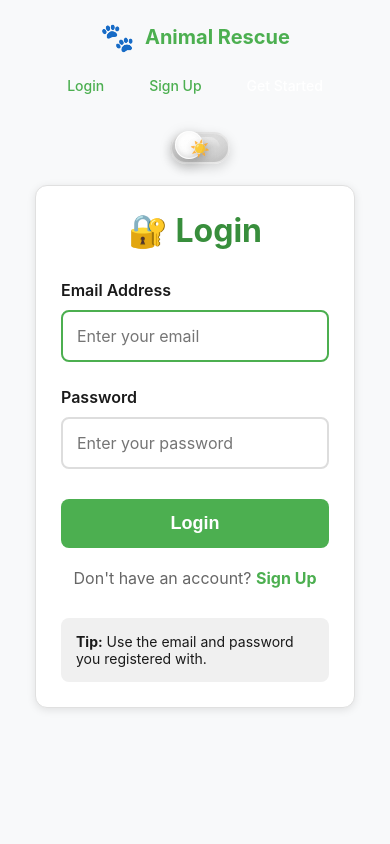
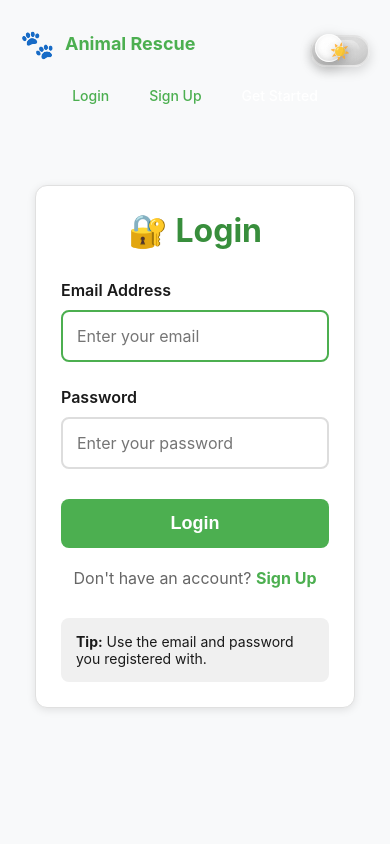
Before and after one commit to RajalingamMuthiah/animal-rescue, a React (Create React App) app: page /login in a window 390 px wide. Shown: the top 844 px of the page. Built offline with nearby package versions, Linux system fonts and the light colour scheme.

Commit message:
Fix mobile header layout and WhatsApp button

```diff
--- a/package.json
+++ b/package.json
@@ -15,6 +15,7 @@
     "@types/react-router-dom": "^5.3.3",
     "react": "^19.2.4",
     "react-dom": "^19.2.4",
+    "react-icons": "^5.5.0",
     "react-router-dom": "^7.13.0",
     "react-scripts": "5.0.1",
     "twilio": "^5.9.1",
--- a/src/components/Header.tsx
+++ b/src/components/Header.tsx
@@ -51,14 +51,17 @@ const Header: React.FC = () => {
   return (
     <header className={`header ${isScrolled ? 'scrolled' : ''}`}>
       <div className="header-container">
-        {/* Logo */}
-        <Link to="/" className="logo">
-          <span>🐾</span>
-          Animal Rescue
-        </Link>
+        {/* Header Top - Logo and Theme Toggle */}
+        <div className="header-top">
+          <Link to="/" className="logo">
+            <span>🐾</span>
+            Animal Rescue
+          </Link>
+          <JellySwitchToggle />
+        </div>
 
-        {/* Navigation Links */}
-        <div className="nav-links">
+        {/* Header Nav - Navigation Links */}
+        <div className="header-nav">
           {!isLoggedIn ? (
             <>
               <Link to="/login">Login</Link>
@@ -66,11 +69,9 @@ const Header: React.FC = () => {
               <Link to="/rescue" className="btn btn-primary">
                 Get Started
               </Link>
-              <JellySwitchToggle />
             </>
           ) : (
             <>
-              <JellySwitchToggle />
               <div className="user-menu" ref={dropdownRef}>
               {/* User Avatar Button */}
               <button
--- a/src/components/WhatsAppButton.tsx
+++ b/src/components/WhatsAppButton.tsx
@@ -1,26 +1,22 @@
-// WhatsApp Button Component - Floating button to open WhatsApp group
+// WhatsApp Button Component - Professional floating button with official logo
 import React from 'react';
+import { FaWhatsapp } from 'react-icons/fa';
+
+const WhatsAppIcon = FaWhatsapp as unknown as React.FC<React.SVGProps<SVGSVGElement>>;
 
 const WhatsAppButton: React.FC = () => {
-  // Handle WhatsApp click - opens WhatsApp group link
   const handleWhatsAppClick = () => {
-    // Replace with actual WhatsApp group link
     window.open('https://chat.whatsapp.com/EidHbbXLJF6GvCiPwHRpe3?mode=gi_t', '_blank');
   };
 
   return (
     <button
-      className="floating-btn"
+      className="whatsapp-floating-btn"
       onClick={handleWhatsAppClick}
-      style={{
-        bottom: '20px',
-        left: '20px',
-        backgroundColor: '#25D366',
-        color: 'white',
-      }}
-      title="Contact us on WhatsApp"
+      aria-label="WhatsApp"
+      title="WhatsApp"
     >
-      💬
+      <WhatsAppIcon aria-hidden="true" focusable="false" />
     </button>
   );
 };
--- a/src/styles/global.css
+++ b/src/styles/global.css
@@ -196,6 +196,32 @@ label {
   transform: scale(1.1);
 }
 
+/* Professional WhatsApp Floating Button - Official Logo */
+.whatsapp-floating-btn {
+  position: fixed;
+  bottom: 20px;
+  left: 20px;
+  width: 52px;
+  height: 52px;
+  border-radius: 50%;
+  background-color: #ffffff;
+  border: none;
+  cursor: pointer;
+  display: flex;
+  align-items: center;
+  justify-content: center;
+  z-index: 999;
+  box-shadow: 0 4px 12px rgba(0, 0, 0, 0.18);
+  padding: 0;
+  color: #25D366;
+  font-size: 28px;
+}
+
+.whatsapp-floating-btn:focus-visible {
+  outline: 2px solid #25D366;
+  outline-offset: 2px;
+}
+
 /* Stats Cards */
 .stats-grid {
   display: grid;
--- a/src/styles/header.css
+++ b/src/styles/header.css
@@ -33,6 +33,28 @@
   padding: 0 20px;
 }
 
+/* Desktop: Header top + nav on same row */
+.header-top {
+  display: contents;
+}
+
+.header-nav {
+  display: flex;
+  gap: 15px;
+  align-items: center;
+  margin-left: auto;
+  order: 1;
+}
+
+.logo {
+  order: 0;
+}
+
+.jelly-switch-container {
+  order: 2;
+  margin-left: 12px;
+}
+
 .logo {
   font-size: 24px;
   font-weight: bold;
@@ -44,11 +66,6 @@
   transition: all 0.3s ease;
 }
 
-/* Logo text white when header is transparent (hero section) */
-/*.header:not(.scrolled) .logo {
-  color: #ffffff;
-}*/
-
 .logo span {
   font-size: 28px;
 }
@@ -59,8 +76,8 @@
   align-items: center;
 }
 
-.nav-links a,
-.nav-links button {
+.header-nav a,
+.header-nav button {
   text-decoration: none;
   color: var(--primary-green);
   font-weight: 500;
@@ -74,32 +91,32 @@
 }
 
 /* When scrolled, change text color to dark */
-.header.scrolled .nav-links a,
-.header.scrolled .nav-links button {
+.header.scrolled .header-nav a,
+.header.scrolled .header-nav button {
   color: var(--text-primary);
 }
 
-:root[data-theme='dark'] .header.scrolled .nav-links a,
-:root[data-theme='dark'] .header.scrolled .nav-links button {
+:root[data-theme='dark'] .header.scrolled .header-nav a,
+:root[data-theme='dark'] .header.scrolled .header-nav button {
   color: var(--text-primary);
 }
 
-.nav-links a:hover,
-.nav-links button:hover {
+.header-nav a:hover,
+.header-nav button:hover {
   color: var(--primary-green);
 }
 
 /* Scrolled state hover */
-.header.scrolled .nav-links a:hover,
-.header.scrolled .nav-links button:hover {
+.header.scrolled .header-nav a:hover,
+.header.scrolled .header-nav button:hover {
   background-color: var(--light-green);
 }
 
-.nav-links .btn-primary {
+.header-nav .btn-primary {
   color: var(--white);
 }
 
-.nav-links .btn-primary:hover {
+.header-nav .btn-primary:hover {
   background-color: var(--dark-green);
   color: var(--white);
 }
@@ -255,22 +272,39 @@
 @media (max-width: 768px) {
   .header-container {
     flex-direction: column;
-    gap: 15px;
+    gap: 12px;
   }
 
-  .nav-links {
-    flex-wrap: wrap;
-    justify-content: center;
+  .header-top {
+    width: 100%;
+    display: flex;
+    justify-content: space-between;
+    align-items: center;
+    gap: 12px;
+    order: 0;
   }
 
-  .nav-links a,
-  .nav-links button {
-    padding: 8px 15px;
-    font-size: 14px;
+  .header-top .jelly-switch-container {
+    margin-left: 0;
   }
 
   .logo {
-    font-size: 20px;
+    font-size: 18px;
+  }
+
+  .header-nav {
+    width: 100%;
+    flex-wrap: wrap;
+    justify-content: center;
+    gap: 10px;
+    margin-left: 0;
+    order: 1;
+  }
+
+  .header-nav a,
+  .header-nav button {
+    padding: 8px 15px;
+    font-size: 14px;
   }
 
   .user-dropdown {
--- a/src/styles/landing.css
+++ b/src/styles/landing.css
@@ -512,7 +512,8 @@
     height: auto;
     min-height: 70vh;
     justify-content: center;
-    margin-top: 60px;
+    margin-top: 140px;
+    padding-top: 20px;
   }
 
   .hero-container {
```
Also changed, not shown: 1 other file (tests, documents, lock files or other folders).
